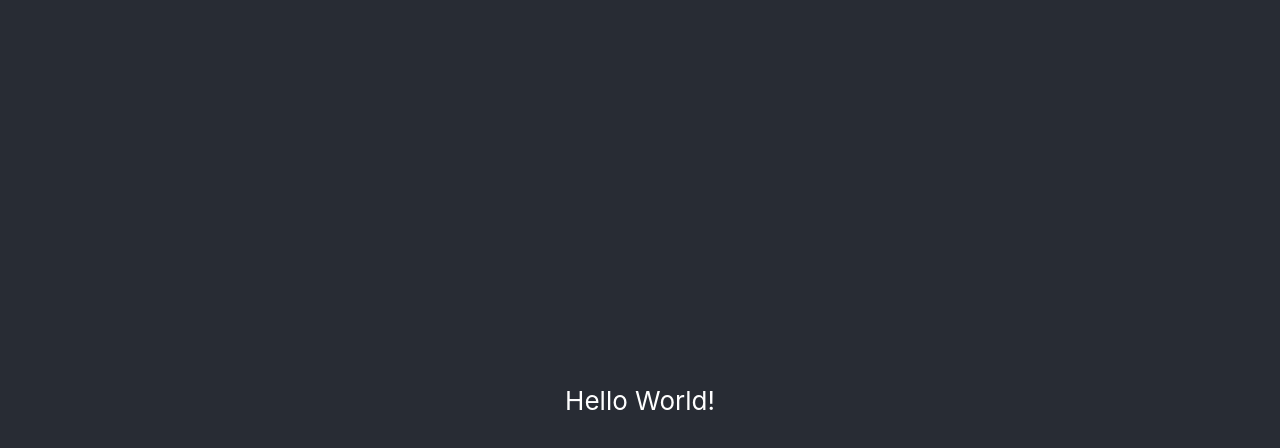
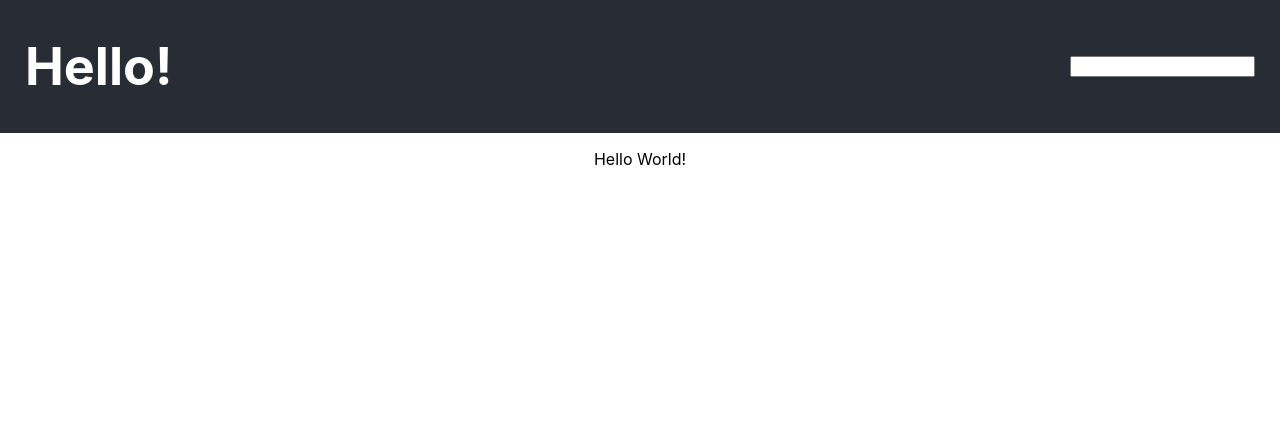
Before and after one commit to defoebrand/react-catalog, a React (Create React App) app: page / in a window 1280 px wide. Shown: the top 448 px of the page. Built offline with nearby package versions, Linux system fonts and the light colour scheme.

Commit message:
Setup header

```diff
--- a/src/components/App.js
+++ b/src/components/App.js
@@ -1,15 +1,13 @@
 import '../styles/App.css';
+import Navbar from './Navbar';
 
-function App() {
-  return (
+const App = () => (
   <div className="App">
-      <header className="App-header">
+    <Navbar />
     <p>
       Hello World!
     </p>
-      </header>
   </div>
 );
-}
 
 export default App;
--- /dev/null
+++ b/src/components/Navbar.js
@@ -0,0 +1,8 @@
+const Navbar = () => (
+  <header className="App-header">
+    <h1>Hello!</h1>
+    <input />
+  </header>
+);
+
+export default Navbar;
--- a/src/styles/App.css
+++ b/src/styles/App.css
@@ -2,38 +2,14 @@
   text-align: center;
 }
 
-.App-logo {
-  height: 40vmin;
-  pointer-events: none;
-}
-
-@media (prefers-reduced-motion: no-preference) {
-  .App-logo {
-    animation: App-logo-spin infinite 20s linear;
-  }
-}
-
 .App-header {
   background-color: #282c34;
-  min-height: 100vh;
+  min-height: 10vh;
   display: flex;
-  flex-direction: column;
+  flex-direction: row;
   align-items: center;
-  justify-content: center;
+  justify-content: space-between;
   font-size: calc(10px + 2vmin);
   color: white;
+  padding: 0 25px;
 }
-
-.App-link {
-  color: #61dafb;
-}
-
-@keyframes App-logo-spin {
-  from {
-    transform: rotate(0deg);
-  }
-
-  to {
-    transform: rotate(360deg);
-  }
-}
```
Lines whose indentation alone changed are shown as unchanged.
